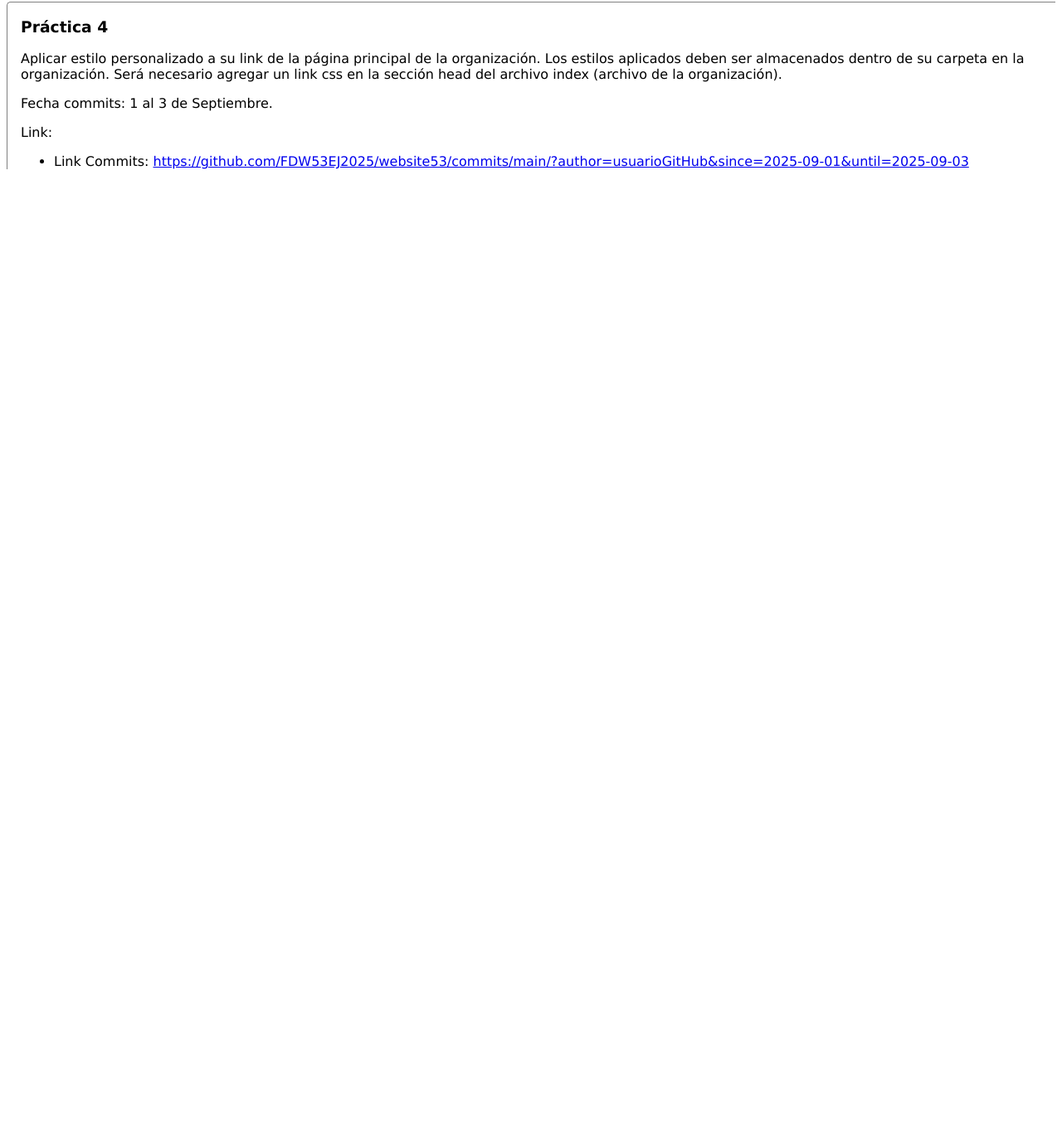
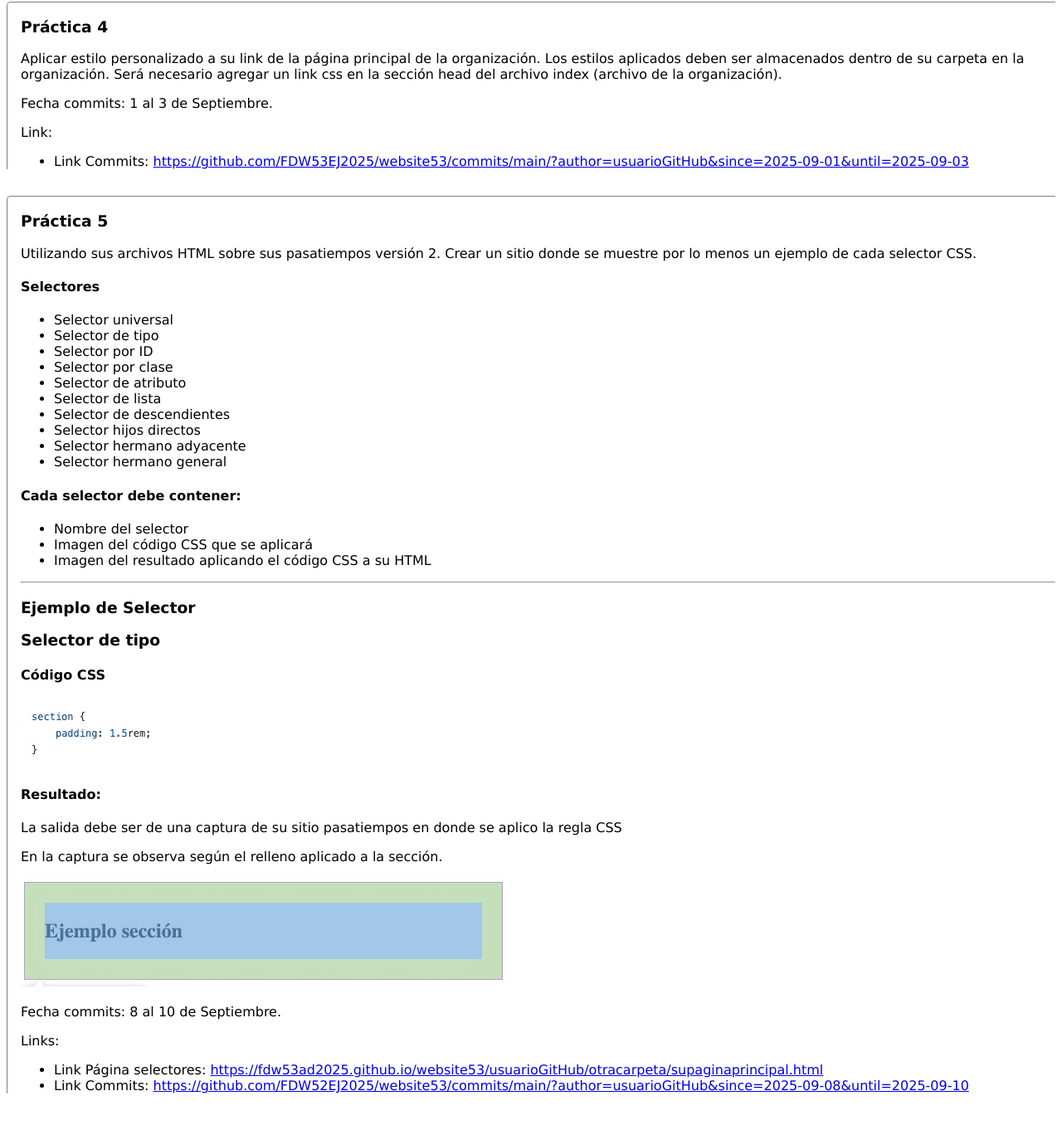
Before and after one commit to LIIgabriel/evidenciasGpo53_AD2025, a plain HTML site: page index.html in a window 1280 px wide. Shown: the part 1856-3212 px from the top of the page at 83% size. Before the commit the page ends 2140 px from the top, so only its background shows below. Drawn offline with Linux system fonts and the light colour scheme.

Commit message:
practica 5

```diff
--- a/index.html
+++ b/index.html
@@ -173,6 +173,61 @@
           </li>
         </ul>
       </article>
+      <article class="practica">
+        <h3>Práctica 5</h3>
+        <p>
+          Utilizando sus archivos HTML sobre sus pasatiempos versión 2. Crear
+          un sitio donde se muestre por lo menos un ejemplo de cada selector CSS.
+        </p>
+        <h4>Selectores</h4>
+        <ul>
+          <li>Selector universal</li>
+          <li>Selector de tipo</li>
+          <li>Selector por ID</li>
+          <li>Selector por clase</li>
+          <li>Selector de atributo</li>
+          <li>Selector de lista</li>
+          <li>Selector de descendientes</li>
+          <li>Selector hijos directos</li>
+          <li>Selector hermano adyacente</li>
+          <li>Selector hermano general</li>
+        </ul>
+        <h4>Cada selector debe contener: </h4>
+          <ul>
+            <li>Nombre del selector</li>
+            <li>Imagen del código CSS que se aplicará</li>
+            <li>Imagen del resultado aplicando el código CSS a su HTML</li>
+          </ul>
+        <hr>
+        <h3>Ejemplo de Selector </h3>
+        <h3>Selector de tipo</h3>
+        <h4>Código CSS</h4>
+        <img src="img/css.jpg" alt="">
+        <h4>Resultado:</h4>
+        <p>La salida debe ser de una captura de su sitio pasatiempos en donde se aplico la regla CSS</p>
+        <p>En la captura se observa según el relleno aplicado a la sección.</p>
+        <img src="img/salida.jpg" alt="">
+
+          <p>Fecha commits: 8 al 10 de Septiembre.</p>
+
+        <p>Links:</p>
+        <ul>
+          <li>
+            Link Página selectores:
+            <a
+              href="https://fdw53ad2025.github.io/website53/usuarioGitHub/otracarpeta/supaginaprincipal.html"
+              >https://fdw53ad2025.github.io/website53/usuarioGitHub/otracarpeta/supaginaprincipal.html</a
+            >
+          </li>
+          <li>
+            Link Commits:
+            <a
+              href="https://github.com/FDW53EJ2025/website53/commits/main/?author=usuarioGitHub&since=2025-09-08&until=2025-09-10"
+              >https://github.com/FDW52EJ2025/website53/commits/main/?author=usuarioGitHub&since=2025-09-08&until=2025-09-10</a
+            >
+          </li>
+        </ul>
+      </article>
     </section>
   </body>
 </html>
```
Also changed, not shown: img/css.jpg (added), img/salida.jpg (added).
